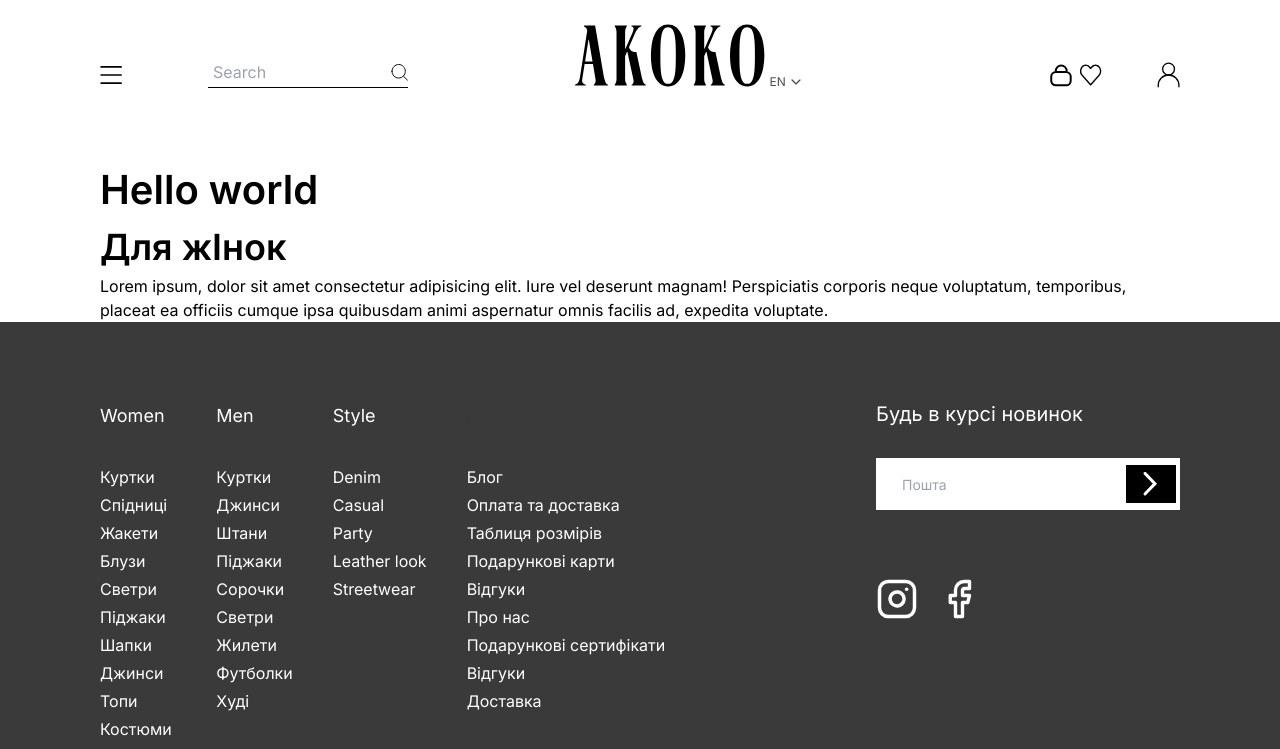
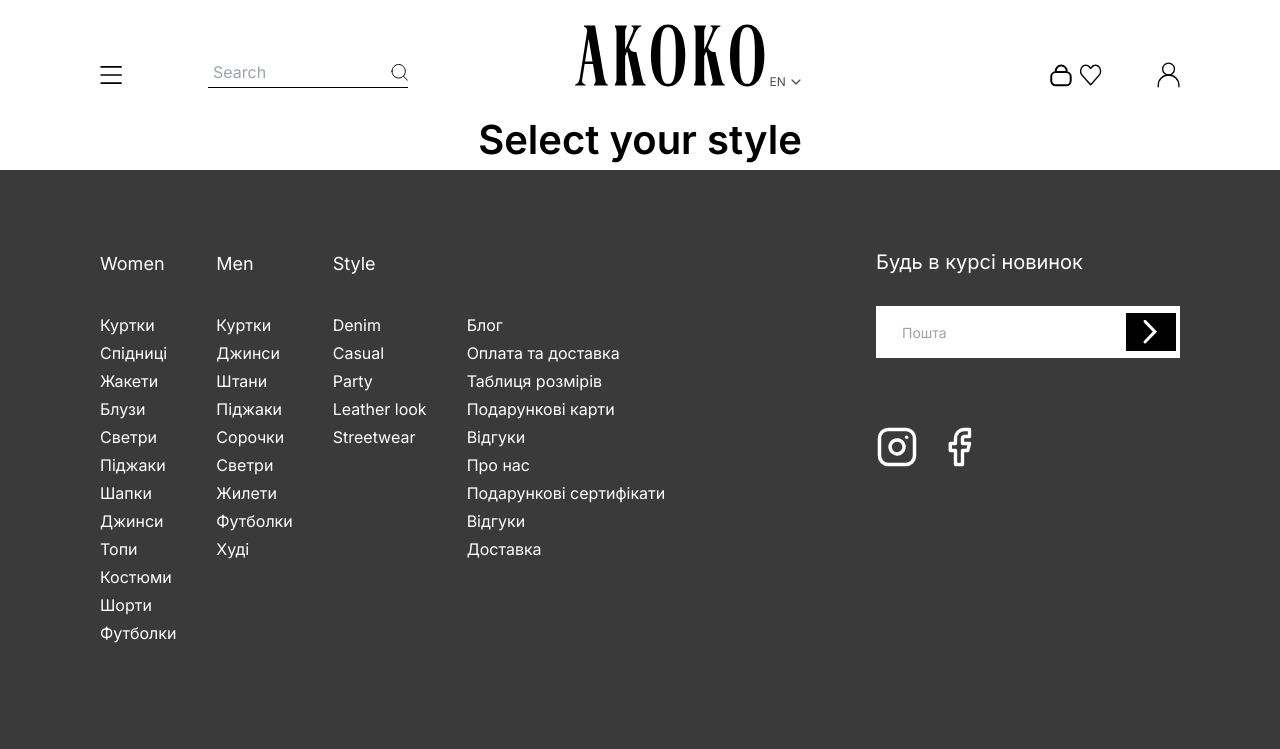
Before and after one commit to SoftLion-Co/prototype-akoko, a Next.js app: page /en in a window 1280 px wide. Shown: the top 749 px of the page. Built offline with nearby package versions, Linux system fonts and the light colour scheme.

Commit message:
feature: init style-section

```diff
--- a/app/[locale]/page.tsx
+++ b/app/[locale]/page.tsx
@@ -1,16 +1,9 @@
+import { StyleSection } from "@/sections/home_page/StyleSection";
+
 export default function Home() {
   return (
-    <section className="w-full mt-[50px]">
-      <div className="container">
-        <h1 className="font-w-300">Hello world</h1>
-        <h2>Для жІнок</h2>
-        <p>
-          Lorem ipsum, dolor sit amet consectetur adipisicing elit. Iure vel
-          deserunt magnam! Perspiciatis corporis neque voluptatum, temporibus,
-          placeat ea officiis cumque ipsa quibusdam animi aspernatur omnis
-          facilis ad, expedita voluptate.
-        </p>
-      </div>
-    </section>
+    <>
+      <StyleSection />
+    </>
   );
 }
--- /dev/null
+++ b/sections/home_page/StyleSection.tsx
@@ -0,0 +1,9 @@
+import React from "react";
+
+export const StyleSection = () => {
+  return (
+    <section className="container text-center">
+      <h1>Select your style</h1>
+    </section>
+  );
+};
```
Also changed, not shown: sections/home_page/NameSection.tsx (deleted).
